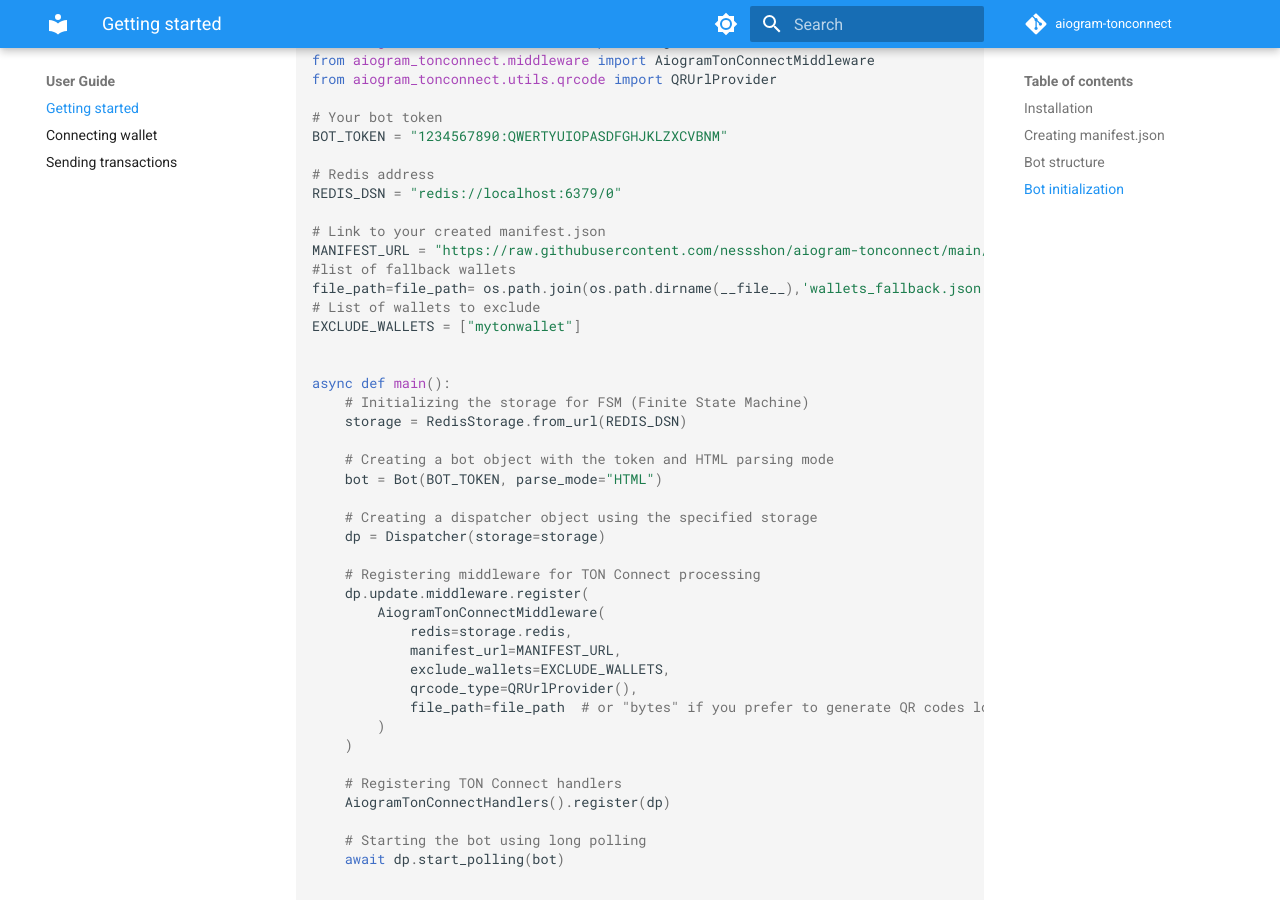
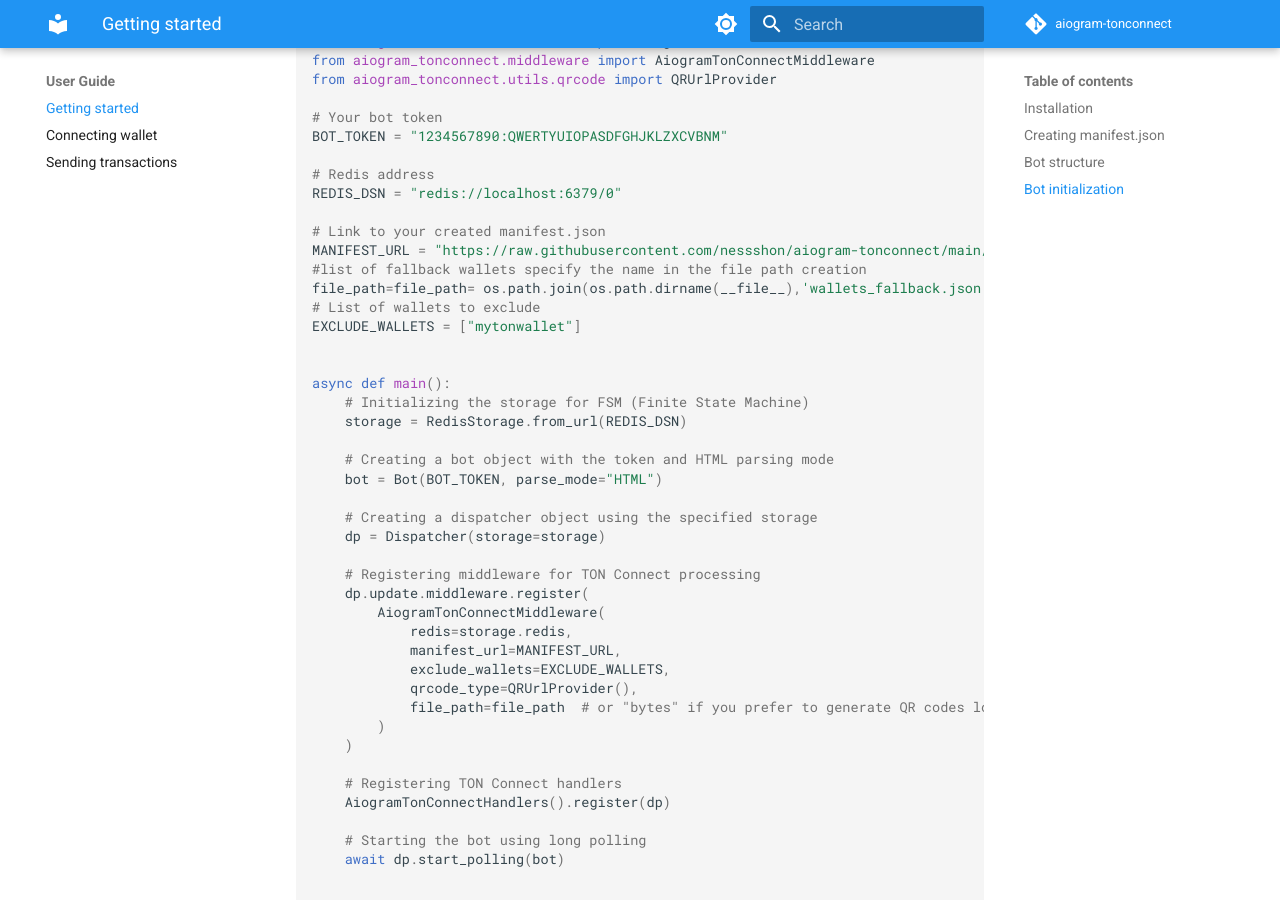
Before and after one commit to nessshon/aiogram-tonconnect, an MkDocs documentation site: the page built from docs/user-guide/getting-started.md, in a window 1280 px wide and 900 px high, scrolled down 1701 px. Built offline with MkDocs 1.6.1 and Material for MkDocs 9.7.7, drawn with Linux system fonts in a browser that asks for light colours; comment, search, counter and statistics services are not loaded.

Commit message:
Updated Readme.md on getting-started.md to show file_path inclusion

```diff
--- a/docs/user-guide/getting-started.md
+++ b/docs/user-guide/getting-started.md
@@ -79,7 +79,7 @@ REDIS_DSN = "redis://localhost:6379/0"
 
 # Link to your created manifest.json
 MANIFEST_URL = "https://raw.githubusercontent.com/nessshon/aiogram-tonconnect/main/tonconnect-manifest.json"
-#list of fallback wallets
+#list of fallback wallets specify the name in the file path creation
 file_path=file_path= os.path.join(os.path.dirname(__file__),'wallets_fallback.json')
 # List of wallets to exclude
 EXCLUDE_WALLETS = ["mytonwallet"]
```
